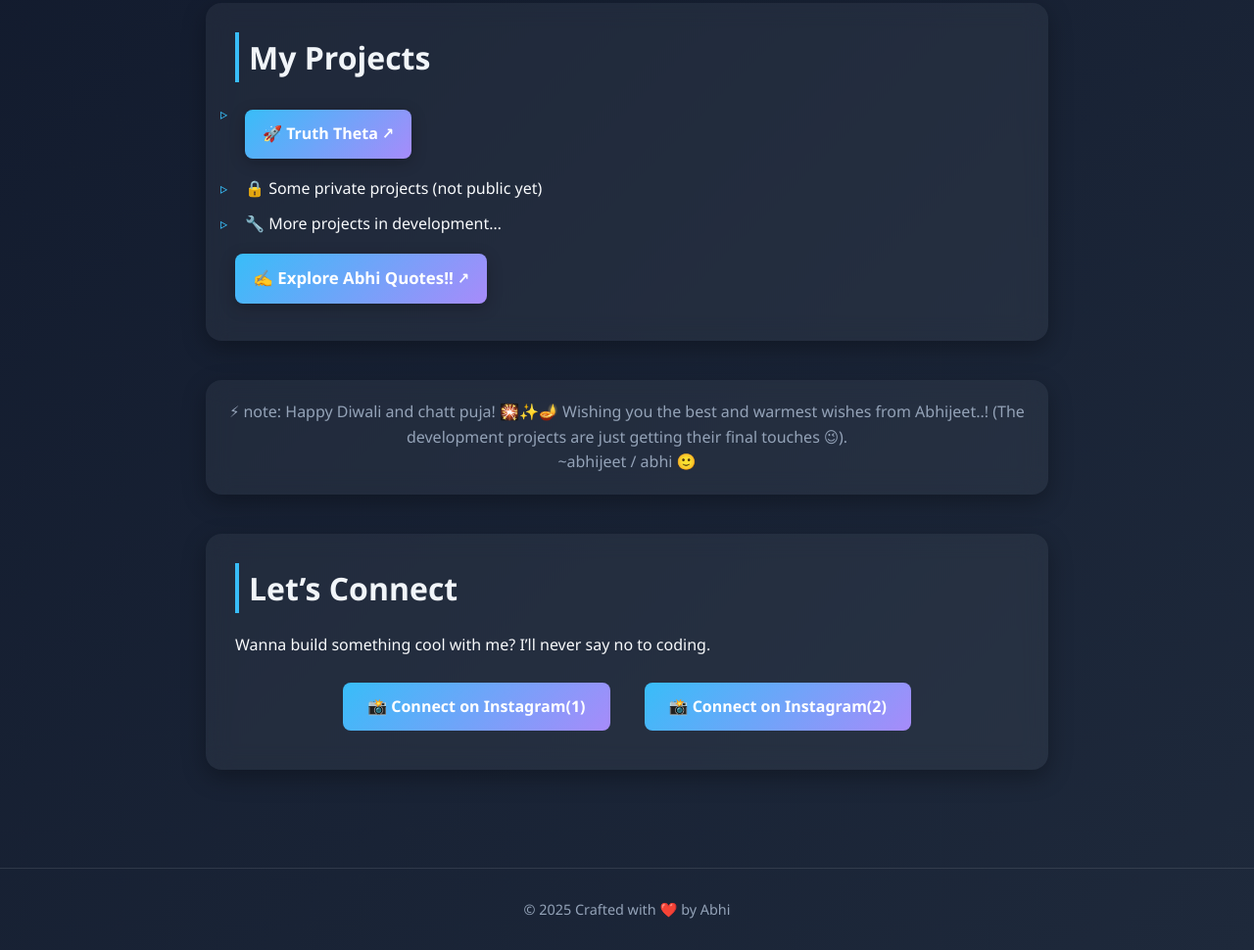
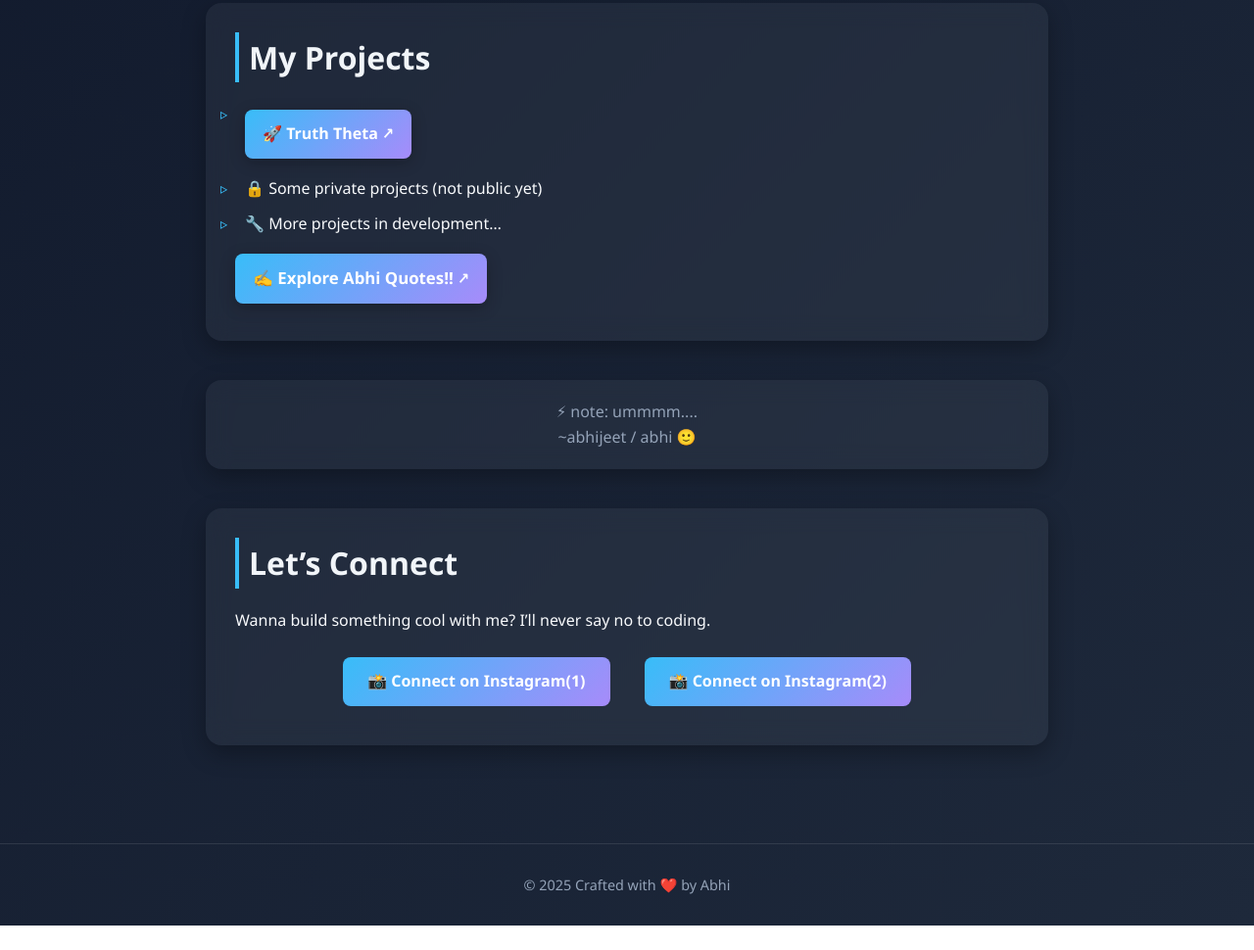
Before and after one commit to abhijeet502/Dev-abhi, a plain HTML site: page index.html in a window 1280 px wide. Shown: the part 772-1742 px from the top of the page at 98% size. After the commit the page ends 1717 px from the top, so only its background shows below. Drawn offline with Linux system fonts and the light colour scheme.

Commit message:
Update index.html

```diff
--- a/index.html
+++ b/index.html
@@ -296,8 +296,7 @@
       text-align: center;
     ">
       <p style="font-size: 1rem; color: #94a3b8; line-height: 1.6;">
-        ⚡ note: Happy Diwali and chatt puja! 🎇✨🪔 Wishing you the best and warmest wishes from Abhijeet..!
-(The development projects are just getting their final touches 😉).
+        ⚡ note: ummmm....
          <br>~abhijeet / abhi 🙂
       </p>
     </div>
```
